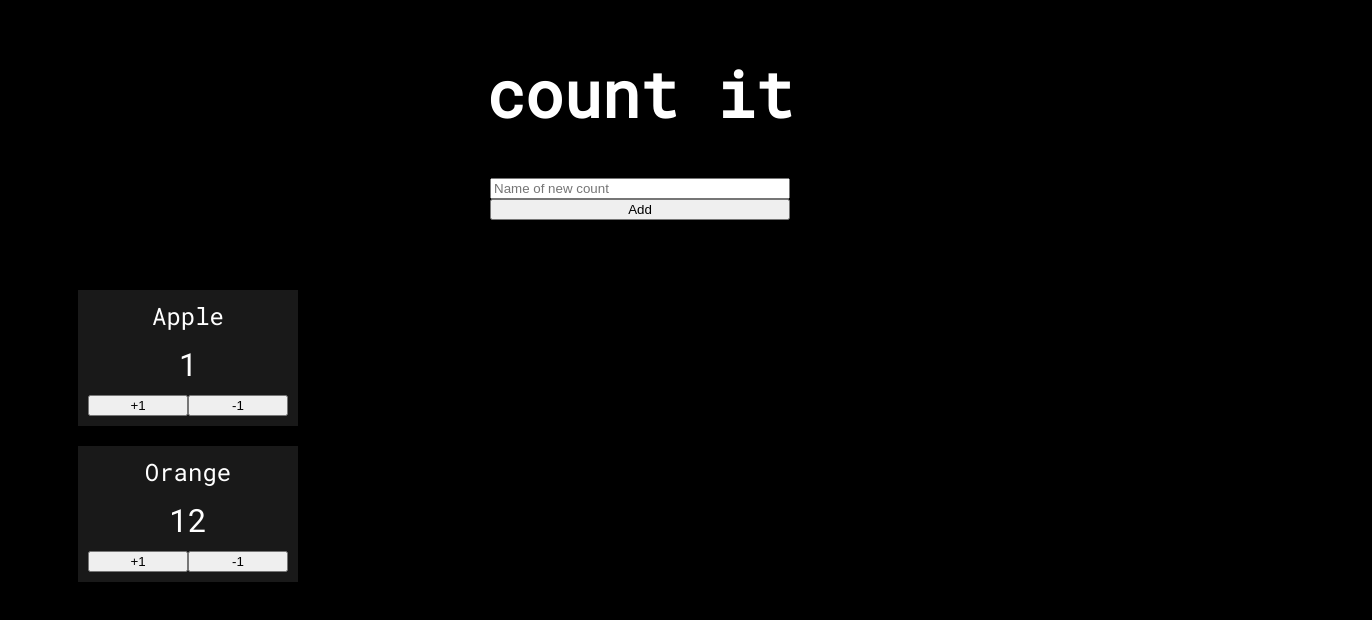
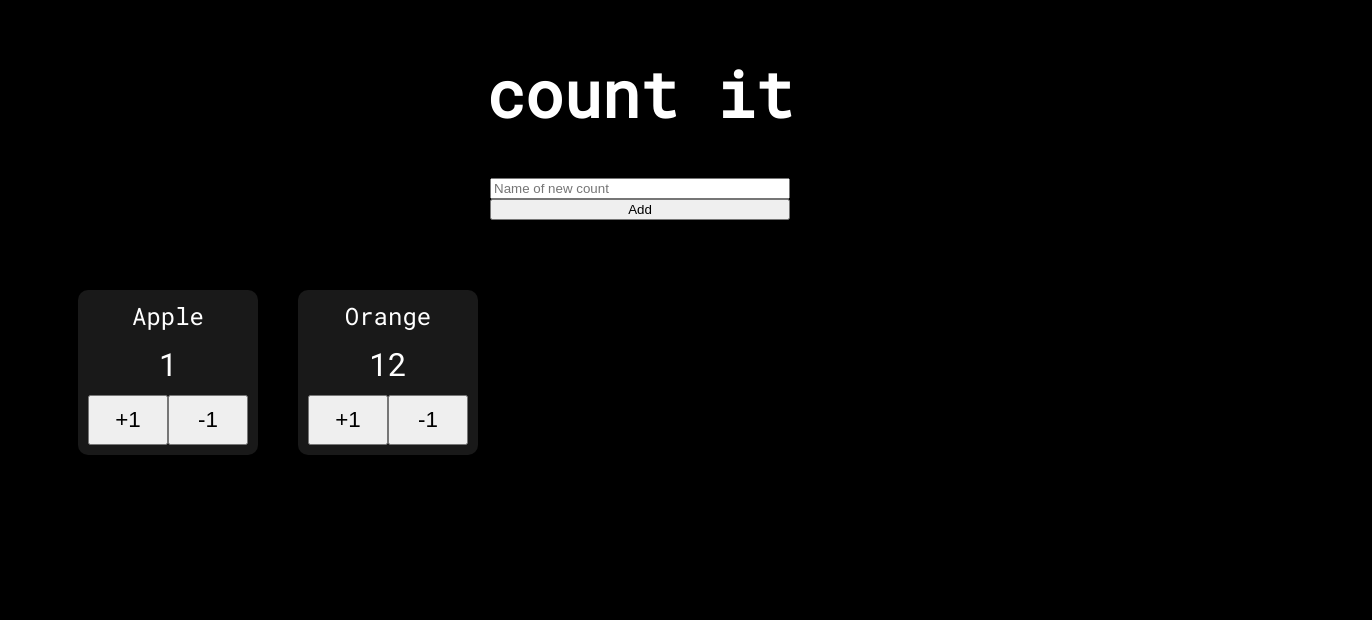
Before and after one commit to gr3yknigh1/count-it, a React (Create React App) app: page / in a window 1280 px wide. Shown: the top 620 px of the page, 1372 px wide, since content can reach past the window. Built offline with nearby package versions, Linux system fonts and the light colour scheme.

Commit message:
Fix wrapping and transitions

```diff
--- a/src/styles.css
+++ b/src/styles.css
@@ -45,15 +45,19 @@ body {
 }
 
 .card-container {
-  display: flexbox;
-
+  display: flex;
+  flex-direction: row;
+  width: 100%;
+  flex-wrap: wrap;
   padding: 50px;
 }
 
 .card {
   display: flex;
   flex-direction: column;
+
   background-color: var(--background-1);
+  border-radius: 10px;
 
   text-align: center;
 
@@ -62,6 +66,12 @@ body {
 
   padding: 10px;
   margin: 20px;
+
+  transition: all 0.2s linear;
+}
+
+.card:hover {
+  transform: scale(1.3);
 }
 
 .card__menubutton {
@@ -71,6 +81,8 @@ body {
 .card__label {
   font-size: 1.5em;
   margin: 20px;
+
+  overflow: scroll;
 }
 
 .card__count {
@@ -86,4 +98,9 @@ body {
 
 .card__button {
   width: 100%;
+
+  font-size: 1.4em;
+
+  width: 80px;
+  height: 50px;
 }
```
